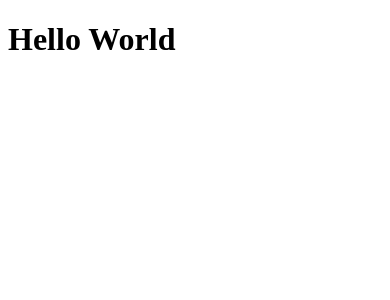
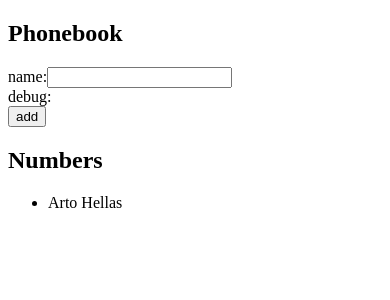
Before and after one commit to albertxtran/part2, a React (Create React App) app in the folder phonebook/: page / in a window 390 px wide. Shown: the top 300 px of the page. Built offline with nearby package versions, Linux system fonts and the light colour scheme.

Commit message:
2.6 The Phonebook Step 1

```diff
--- a/phonebook/src/App.js
+++ b/phonebook/src/App.js
@@ -1,9 +1,39 @@
-function App() {
+import { useState } from "react";
+
+const App = () => {
+  const [persons, setPersons] = useState([{ name: "Arto Hellas" }]);
+  const [newName, setNewName] = useState("");
+
+  const handleNameChange = (event) => {
+    setNewName(event.target.value);
+  };
+
+  const addName = (event) => {
+    event.preventDefault();
+    setPersons(persons.concat({ name: newName }));
+  };
+
   return (
-    <div className="App">
-      <h1>Hello World</h1>
+    <div>
+      <h2>Phonebook</h2>
+      <form onSubmit={addName}>
+        <div>
+          name:
+          <input value={newName} onChange={handleNameChange} />
+          <div>debug: {newName}</div>
+        </div>
+        <div>
+          <button type="submit">add</button>
+        </div>
+      </form>
+      <h2>Numbers</h2>
+      <ul>
+        {persons.map((person) => (
+          <li key={person.name}>{person.name}</li>
+        ))}
+      </ul>
     </div>
   );
-}
+};
 
 export default App;
```
